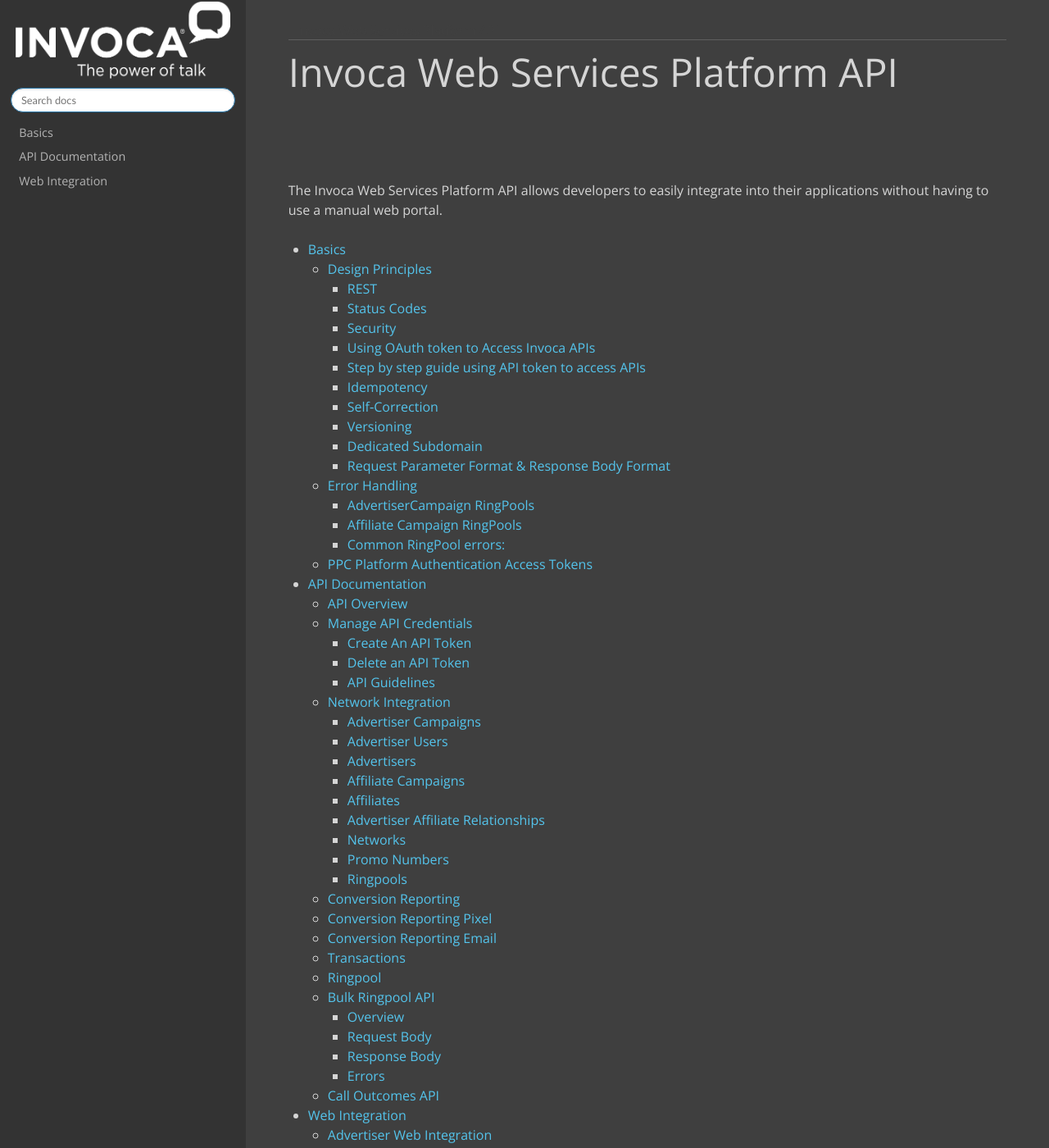
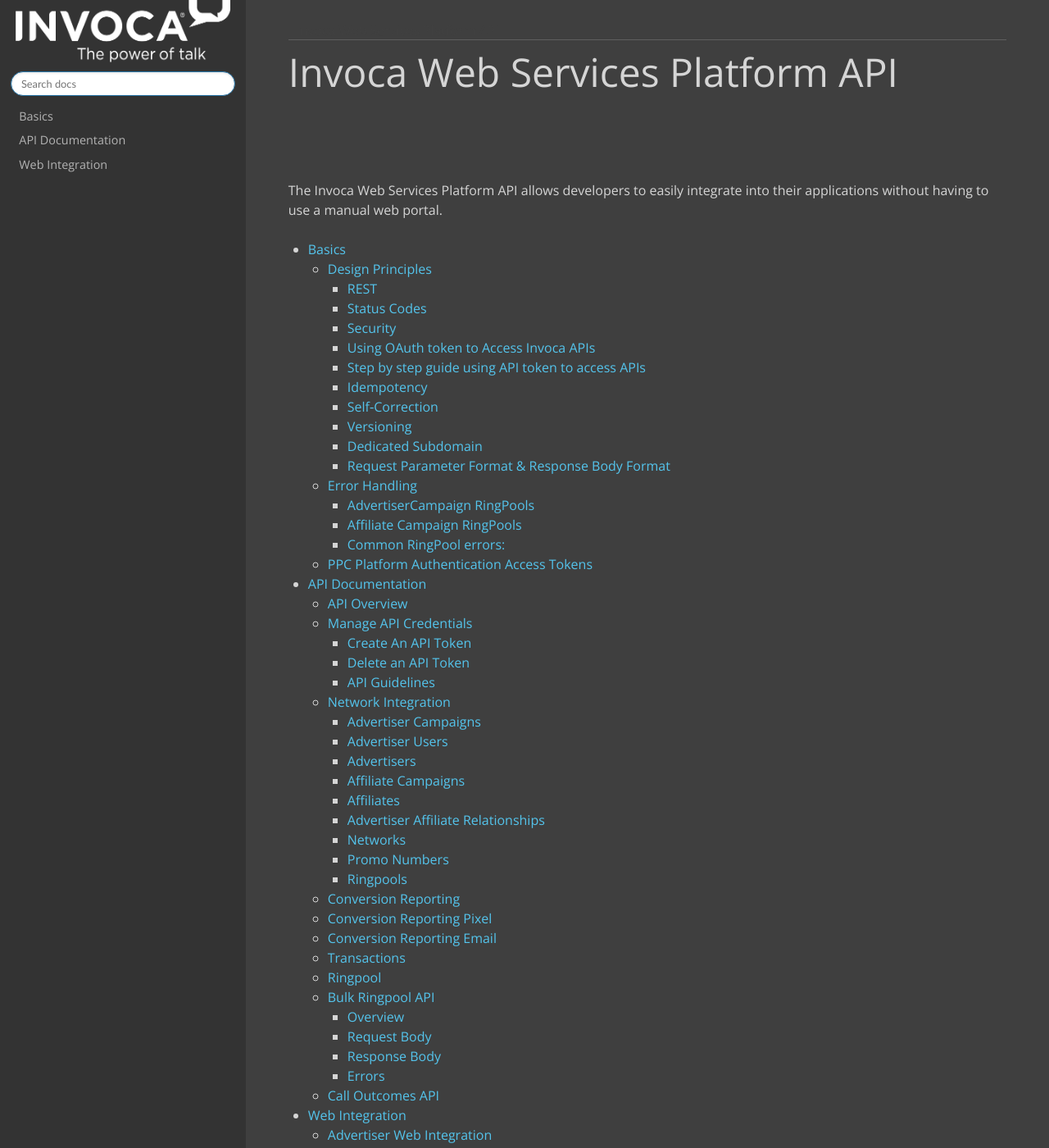
Before and after one commit to naellis89/documentation, a Sphinx documentation site: the page built from source/index.rst, in a window 1280 px wide and 1400 px high. Shown: the whole window at 82% size. Built offline with Sphinx 7.4.7 and the Read the Docs theme 2.0.0, drawn with Linux system fonts in a browser that asks for light colours; nearby versions of some CDN libraries; library files that are not in the unit come from our copies.

Commit message:
pre-emptively raise logo with negative top margin

```diff
--- a/source/_static/css/custom.css
+++ b/source/_static/css/custom.css
@@ -172,7 +172,7 @@
 }
 
 .wy-side-nav-search a {
-  margin-top: 0px !important;
+  margin-top: -20px !important;
   margin-bottom: 0px !important;
   padding-top: 0px !important;
   padding-bottom: 5px !important;
```
